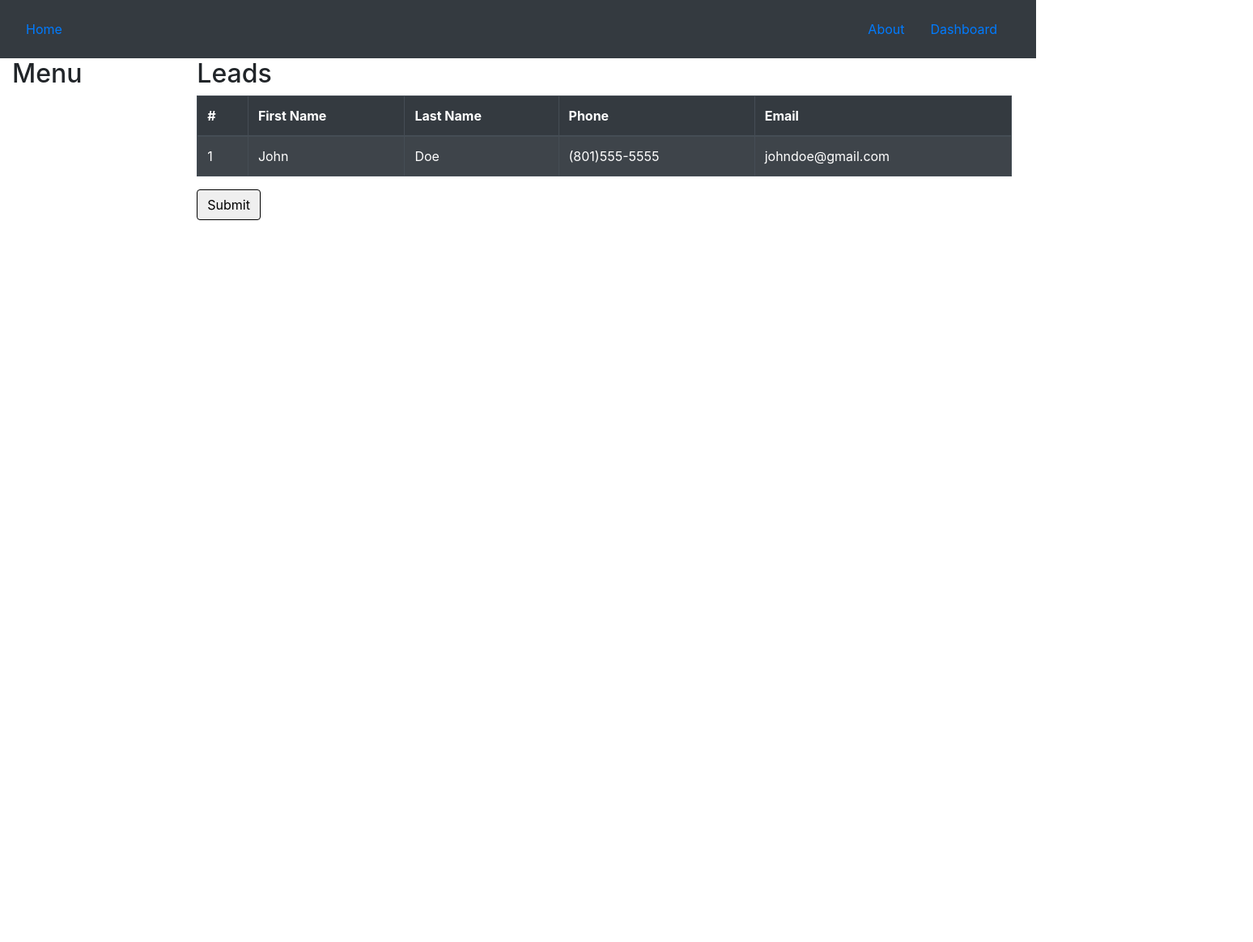
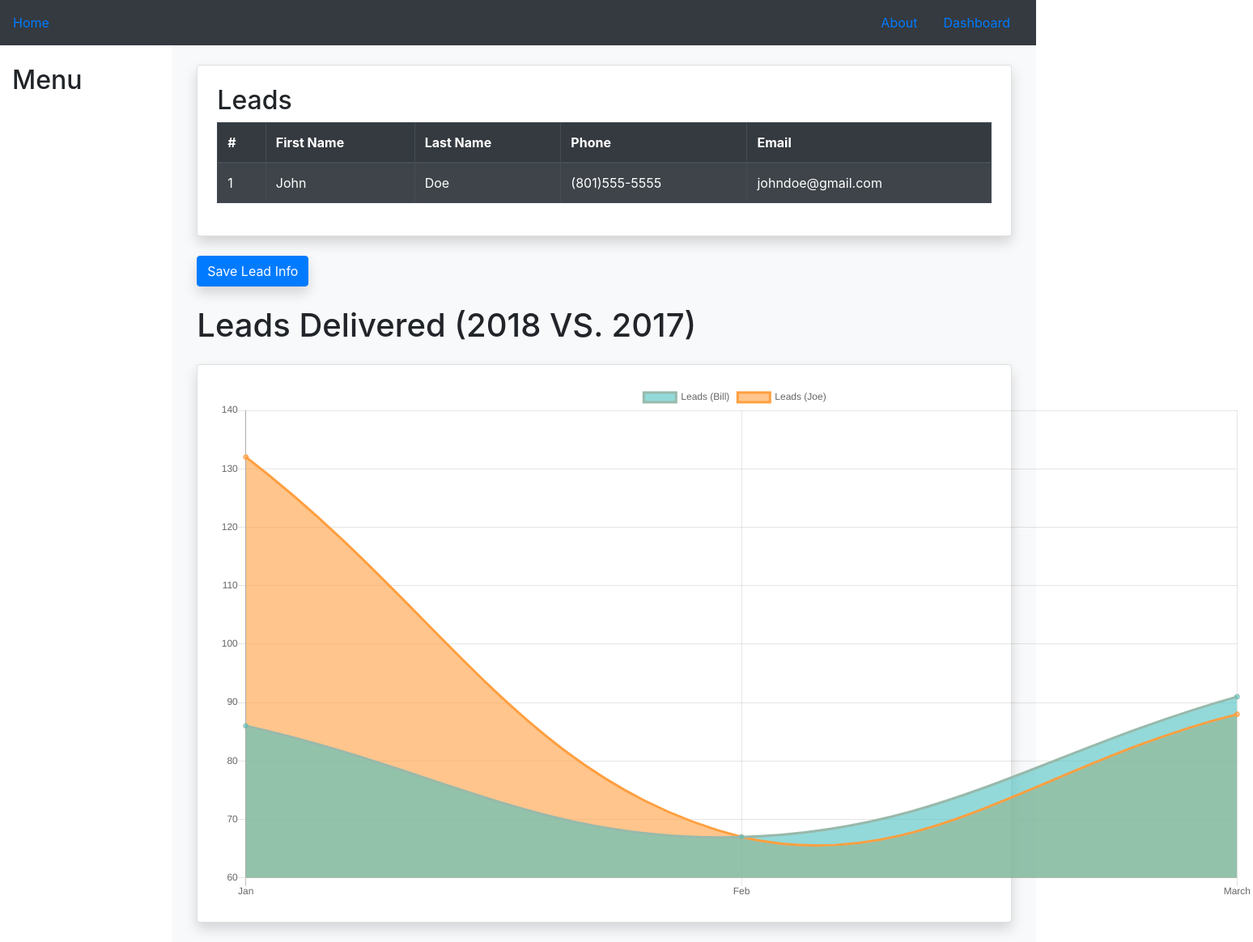
Before and after one commit to gnogueras8/react-router, a React (Create React App) app: page /dashboard in a window 1280 px wide. Shown: the whole page at 81% size, 1548 px wide, since content can reach past the window. Before the commit the page ends 800 px from the top, so only its background shows below. Built offline with nearby package versions, Linux system fonts and the light colour scheme.

Commit message:
line graph and styles

```diff
--- /dev/null
+++ b/src/assets/css/LineGraph.module.css
@@ -0,0 +1,4 @@
+.sales-chart {
+    box-shadow: 10px 10px 5px grey;
+
+}
--- a/src/components/Dashboard.js
+++ b/src/components/Dashboard.js
@@ -6,6 +6,9 @@ import Column from 'react-bootstrap/Col';
 import Container from 'react-bootstrap/Container';
 import axios from "axios";
 import { thisExpression } from '@babel/types';
+import SalesChart from './SalesChart';
+import Card from 'react-bootstrap/Card';
+
 
 async function getTable () {
     const headers = {
@@ -27,7 +30,7 @@ async function getTable () {
 class Dashboard extends Component {
     constructor (props) {
         super(props)
-        this.state ={
+        this.state = {
             title: props.title
         }
     }
@@ -58,36 +61,41 @@ class Dashboard extends Component {
         )
     }
 
+
     render () {
         return (
             <div>
                 <Container fluid>
                     <Row>
-                        <Column lg={2}>
-                            <h2>
+                        <Column lg={2} className="shadow" >
+                            <h2 className="mt-4">
                             Menu
                             </h2>
                         </Column>
-                        <Column lg={10}>
-                            <div className="container">
+                        <Column lg={10} className="bg-light">
+                            <Container>
+                                <Card className="mt-4 p-4 shadow">
                                     <h2>{this.props.title}</h2>
                                     <Table striped bordered hover variant="dark">
                                         <this.tableHead></this.tableHead>
                                         <tbody>
                                             <this.dummyRecord></this.dummyRecord>
-
-
                                         </tbody>
                                     </Table>
-                                <Button>
-                                    Submit
+                                </Card>
+                                <Button className="mt-4 shadow">
+                                        Save Lead Info
                                 </Button>
-                                </div>
+                            </Container>
+                            <Container className="mt-4 mb-4">
+                                <h1>Leads Delivered (2018 VS. 2017)</h1>
+                                <SalesChart>
+                                </SalesChart>
+                            </Container>
                             </Column>
                         </Row>
                     </Container>
                 </div>
-
         )
     }
 
--- a/src/components/Navigation.js
+++ b/src/components/Navigation.js
@@ -4,7 +4,7 @@ import Nav from 'react-bootstrap/Nav'
 
 export default class Navigation extends Component {
     state = ({
-        navClassNames: "navbar navbar-dark bg-dark text-white"
+        navClassNames: "navbar navbar-dark bg-dark text-white p-0"
     })
 
     render () {
--- /dev/null
+++ b/src/components/SalesChart.js
@@ -0,0 +1,55 @@
+import React, { Component } from 'react'
+import Chart from "chart.js";
+import classes from "../assets/css/LineGraph.module.css";
+import Card from "react-bootstrap/Card";
+import { thisExpression } from '@babel/types';
+
+export default class SalesChart extends Component {
+
+    chartRef = React.createRef();
+
+    componentDidMount() {
+        const myChartRef = this.chartRef.current.getContext("2d");
+
+        new Chart(myChartRef, {
+            type: "line",
+            data: {
+                //Bring in data
+                labels: ["Jan", "Feb", "March"],
+                datasets: [
+                    {
+                        label: "Leads (Bill)",
+                        data: [86, 67, 91],
+                        backgroundColor: 'rgba(75, 192, 192, 0.6)',
+                        borderColor: "#98B9AB"
+                    },
+                    {
+                        label: "Leads (Joe)",
+                        data: [132,67,88],
+                        backgroundColor: 'rgba(255, 159, 64, .6)',
+                        borderColor: 'rgba(255, 159, 64)'
+                    }
+                ]
+            },
+            options: {
+                //Customize chart options
+            }
+        });
+
+
+    }
+
+
+    render() {
+        return (
+            <div className={classes.graphContainer}>
+                <Card className="shadow sales-chart mt-4 p-4">
+                    <canvas
+                        id="myChart"
+                        ref={this.chartRef}
+                    />
+                </Card>
+            </div>
+        )
+    }
+}
```
Lines whose indentation alone changed are shown as unchanged.
